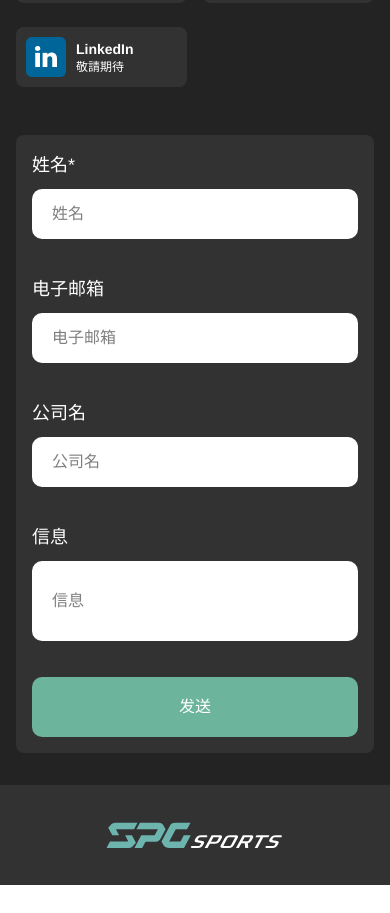
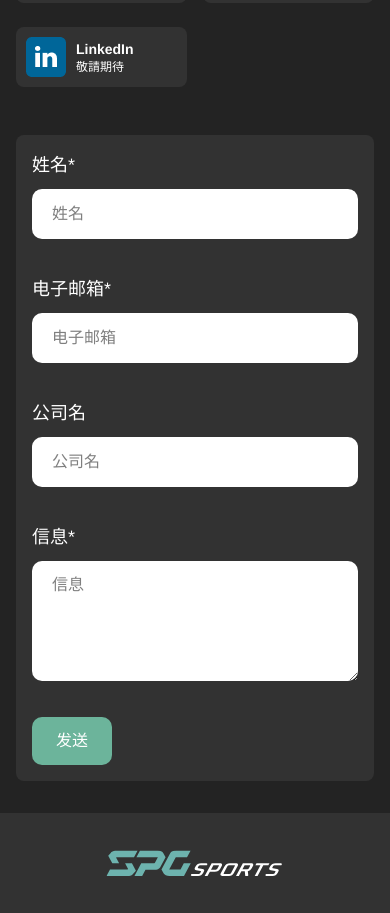
Before and after one commit to samchang0310/SPG-demo, a Vue app: page / in a window 390 px wide. Shown: the part 3620-4533 px from the top of the page. Before the commit the page ends 4505 px from the top, so only its background shows below. Built offline with nearby package versions, Linux system fonts and the light colour scheme.

Commit message:
[Update]聯絡我們更新套件/選單更改樣式

```diff
--- a/index.html
+++ b/index.html
@@ -2,11 +2,11 @@
 <html lang="en">
   <head>
     <meta charset="UTF-8" />
-    <link rel="icon" type="image/svg+xml" href="/vite.svg" />
+    <link rel="icon" type="image/svg+xml" href="/spg.svg" />
     <meta name="viewport" content="width=device-width, initial-scale=1.0" />
     <title>spg_demo</title>
   </head>
-  <body id="top">
+  <body id="top" class="bg-[#232323]">
     <div id="app"></div>
     <script type="module" src="/src/main.js"></script>
   </body>
--- a/src/components/contact.vue
+++ b/src/components/contact.vue
@@ -1,40 +1,87 @@
 <script setup>
-import { ref } from 'vue'
+import { reactive, ref } from 'vue'
 
 const contactItems = [
-  {
-    img: '/email.png',
-    label: 'Email',
-    value: 'sales@spgsports.io'
-  },
-  {
-    img: '/facebook.png',
-    label: 'Facebook',
-    value: '敬請期待'
-  },
-  {
-    img: '/ig.png',
-    label: 'Instagram',
-    value: '敬請期待'
-  },
-  {
-    img: '/telegram.png',
-    label: 'Telegram',
-    value: '敬請期待'
-  },
-  {
-    img: '/linkedin.png',
-    label: 'LinkedIn',
-    value: '敬請期待'
-  }
+  { img: '/email.png', label: 'Email', value: 'sales@spgsports.io' },
+  { img: '/facebook.png', label: 'Facebook', value: '敬請期待' },
+  { img: '/ig.png', label: 'Instagram', value: '敬請期待' },
+  { img: '/telegram.png', label: 'Telegram', value: '敬請期待' },
+  { img: '/linkedin.png', label: 'LinkedIn', value: '敬請期待' }
 ]
 
-const formItems = [
-  { label: '姓名*', placeholder: '姓名' },
-  { label: '电子邮箱', placeholder: '电子邮箱' },
-  { label: '公司名', placeholder: '公司名' },
-  { label: '信息', placeholder: '信息' }
-]
+const FORM_ENDPOINT = 'https://formspree.io/f/mzzjlyvp' // ← 保留或換成你的 endpoint
+
+const form = reactive({
+  name: '',
+  email: '',
+  company: '',
+  message: '',
+  _gotcha: '',      // honeypot（隱藏，機器人會填）
+  _ts: Date.now()   // timestamp（用來偵測太快提交）
+})
+
+const submitting = ref(false)
+const status = ref(null) // null | 'success' | 'error'
+const errorMsg = ref('')
+
+function validate() {
+  if (!form.name || !form.email || !form.message) {
+    errorMsg.value = '請填寫姓名、電子郵件與訊息。'
+    return false
+  }
+  const re = /\S+@\S+\.\S+/
+  if (!re.test(form.email)) {
+    errorMsg.value = '請輸入有效的電子郵件。'
+    return false
+  }
+  errorMsg.value = ''
+  return true
+}
+
+async function onSubmit() {
+  // honeypot 檢查
+  if (form._gotcha) {
+    errorMsg.value = '偵測到可疑提交'
+    status.value = 'error'
+    return
+  }
+  // 時間檢查（太快表示自動化）
+  if (Date.now() - form._ts < 2000) {
+    errorMsg.value = '提交過快，請稍候再試'
+    status.value = 'error'
+    return
+  }
+  if (!validate()) return
+
+  submitting.value = true
+  status.value = null
+  try {
+    const res = await fetch(FORM_ENDPOINT, {
+      method: 'POST',
+      headers: { 'Content-Type': 'application/json' },
+      body: JSON.stringify({
+        name: form.name,
+        email: form.email,
+        company: form.company,
+        message: form.message
+      })
+    })
+    if (res.ok) {
+      status.value = 'success'
+      form.name = form.email = form.company = form.message = ''
+    } else {
+      const text = await res.text()
+      status.value = 'error'
+      errorMsg.value = `伺服器回應錯誤：${res.status} ${text}`.slice(0, 300)
+    }
+  } catch (err) {
+    status.value = 'error'
+    errorMsg.value = err.message || '網路錯誤'
+  } finally {
+    submitting.value = false
+    form._ts = Date.now() // 重置時間戳
+  }
+}
 
 const count = ref(0)
 </script>
@@ -42,15 +89,15 @@ const count = ref(0)
 <template>
   <div class="w-full h-auto bg-[#232323] scroll-mt-[100px]" id="contact">
     <div class="w-full max-w-[1100px] mx-auto flex flex-col md:flex-row justify-between gap-2 md:gap-[56px] py-8 md:py-[70px] px-4 md:px-0 text-center">
-      <!--聯繫文字-->
+      <!-- 聯繫資訊 -->
       <div class="flex flex-col gap-[30px] w-full md:w-5/12">
         <div class="flex flex-col gap-[30px] items-start">
           <p class="text-2xl md:text-3xl text-white">取得联系</p>
           <p class="text-base text-[#a6a6a6] text-start">如有任何问题或需求，欢迎留言表单与我们联系。我们将尽快回复并提供帮助。</p>
         </div>
+
         <div class="flex flex-col gap-[30px] items-start">
           <p class="text-2xl md:text-3xl text-white">公司业务相关联系方式</p>
-          <div>
           <div class="grid grid-cols-2 md:grid-cols-2 gap-4 w-full">
             <div
               v-for="(item, idx) in contactItems"
@@ -66,23 +113,74 @@ const count = ref(0)
           </div>
         </div>
       </div>
+
+      <!-- 聯繫表單（含 honeypot & timestamp） -->
+      <form @submit.prevent="onSubmit" class="p-4 md:p-[80px] bg-[#323232] w-full md:w-[600px] rounded-lg md:rounded-[20px] grid gap-[20px] mt-8 md:mt-0">
+        <!-- honeypot 隱藏欄位（讓機器人填但人類看不到） -->
+        <input v-model="form._gotcha" name="_gotcha" autocomplete="off" tabindex="-1" class="hidden" />
+
+        <div class="flex flex-col gap-[10px] mb-4">
+          <p class="text-white text-lg text-left">姓名*</p>
+          <input
+            v-model="form.name"
+            type="text"
+            name="name"
+            placeholder="姓名"
+            required
+            aria-required="true"
+            class="bg-white rounded-[10px] px-[20px] h-[50px]"
+          />
         </div>
-      <!--聯繫表單-->
-      <div class="p-4 md:p-[80px] bg-[#323232] w-full md:w-[600px]  rounded-lg md:rounded-[20px] grid gap-[20px] mt-8 md:mt-0">
-        <div
-          v-for="(item, idx) in formItems"
-          :key="idx"
-          class="flex flex-col gap-[10px] mb-4"
+
+        <div class="flex flex-col gap-[10px] mb-4 relative">
+          <p class="text-white text-lg text-left">电子邮箱*</p>
+          <input
+            v-model="form.email"
+            name="email"
+            type="email"
+            autocomplete="email"
+            inputmode="email"
+            aria-label="電子郵件"
+            autocapitalize="off"
+            spellcheck="false"
+            placeholder="电子邮箱"
+            class="bg-white rounded-[10px] px-[20px] h-[50px]"
+          />
+        </div>
+
+        <div class="flex flex-col gap-[10px] mb-4">
+          <p class="text-white text-lg text-left">公司名</p>
+          <input v-model="form.company" type="text" name="company" placeholder="公司名" class="bg-white rounded-[10px] px-[20px] h-[50px]" />
+        </div>
+
+        <div class="flex flex-col gap-[10px] mb-4">
+          <p class="text-white text-lg text-left">信息*</p>
+          <textarea
+            v-model="form.message"
+            name="message"
+            placeholder="信息"
+            required
+            aria-required="true"
+            class="bg-white rounded-[10px] px-[20px] py-3 h-[120px]"
+          ></textarea>
+        </div>
+
+        <div class="flex items-center justify-between gap-4">
+          <button
+            type="submit"
+            :disabled="submitting"
+            class="bg-[#6CB49B] text-white px-6 py-3 rounded-[10px] disabled:opacity-60"
           >
-          <p class="text-white text-lg text-left">{{ item.label }}</p>
-          <input
-            type="text"
-            :placeholder="item.placeholder"
-            :class="['bg-white rounded-[10px] px-[20px]', idx === 3 ? 'h-[80px]' : 'h-[50px]']"
-          >
+            <span v-if="!submitting">发送</span>
+            <span v-else>傳送中...</span>
+          </button>
+
+          <div class="flex-1 text-sm">
+            <div class="text-sm text-red-400" v-if="errorMsg && status === 'error'">{{ errorMsg }}</div>
+            <div class="text-sm text-green-400" v-if="status === 'success'">已送出，感謝您！</div>
           </div>
-        <div class="bg-[#6CB49B] h-[60px] text-white flex items-center justify-center rounded-[10px]">发送</div>
         </div>
+      </form>
     </div>
   </div>
 </template>
--- a/src/components/menu.vue
+++ b/src/components/menu.vue
@@ -37,8 +37,8 @@ function setLocale(l) {
       <div class="flex items-center gap-4">
         <!-- 語言按鈕（桌機） -->
         <div class="relative hidden md:block">
-          <button @click="showLangDropdown = !showLangDropdown" class="py-2 px-4 border rounded-full flex items-center gap-2">
-            <span>{{ locale === 'zh' ? '中文' : 'EN' }}</span>
+          <button @click="showLangDropdown = !showLangDropdown" class="py-2 px-4 text-[#232323] focus:text-[#54AF8F] border border-[#D6D6D6] focus:border-[#54AF8F] rounded-full flex items-center gap-2 ">
+            <span>{{ locale === 'zh' ? '简体中文' : 'English' }}</span>
             <!-- chevron (會依 showLangDropdown 旋轉) -->
             <svg
               class="w-4 h-4 transform transition-transform duration-150"
@@ -50,9 +50,9 @@ function setLocale(l) {
               <path d="M6 9l6 6 6-6" stroke="currentColor" stroke-width="2" stroke-linecap="round" stroke-linejoin="round"/>
             </svg>
           </button>
-          <div v-if="showLangDropdown" class="absolute right-0 mt-2 bg-white border rounded shadow">
-            <button class="block w-full text-left px-4 py-2 hover:bg-gray-100" @click="setLocale('zh')">中文</button>
-            <button class="block w-full text-left px-4 py-2 hover:bg-gray-100" @click="setLocale('en')">English</button>
+          <div v-if="showLangDropdown" class="absolute right-0 mt-2 bg-white border border-[#D6D6D6]  rounded-[8px] shadow w-full">
+            <button class="block w-full text-left px-4 py-2 hover:bg-gray-100 text-[#232323] hover:text-[#54AF8F]" @click="setLocale('zh')">简体中文</button>
+            <button class="block w-full text-left px-4 py-2 hover:bg-gray-100 text-[#232323] hover:text-[#54AF8F]" @click="setLocale('en')">English</button>
           </div>
         </div>
 
@@ -80,7 +80,7 @@ function setLocale(l) {
         <div class="w-full flex justify-center">
           <div class="relative">
             <button @click="showLangDropdown = !showLangDropdown" class="py-2 px-5 border rounded-full flex items-center gap-2.5">
-              <p>{{ locale === 'zh' ? '中文' : 'EN' }}</p>
+              <p>{{ locale === 'zh' ? '简体中文' : 'EN' }}</p>
               <svg
                 class="w-4 h-4 transform transition-transform duration-150"
                 :class="showLangDropdown ? 'rotate-180' : ''"
@@ -91,8 +91,8 @@ function setLocale(l) {
                 <path d="M6 9l6 6 6-6" stroke="currentColor" stroke-width="2" stroke-linecap="round" stroke-linejoin="round"/>
               </svg>
             </button>
-            <div v-if="showLangDropdown" class="absolute left-1/2 -translate-x-1/2 mt-2 bg-white border rounded shadow">
-              <button class="block w-full text-left px-4 py-2 hover:bg-gray-100" @click="setLocale('zh')">中文</button>
+            <div v-if="showLangDropdown" class="absolute left-1/2 -translate-x-1/2 mt-2 bg-white border rounded-[8px] shadow w-full">
+              <button class="block w-full text-left px-4 py-2 hover:bg-gray-100" @click="setLocale('zh')">简体中文</button>
               <button class="block w-full text-left px-4 py-2 hover:bg-gray-100" @click="setLocale('en')">English</button>
             </div>
           </div>
```
Also changed, not shown: public/spg.svg (added), 1 other file (tests, documents, lock files or other folders). Lines whose indentation alone changed are shown as unchanged.
